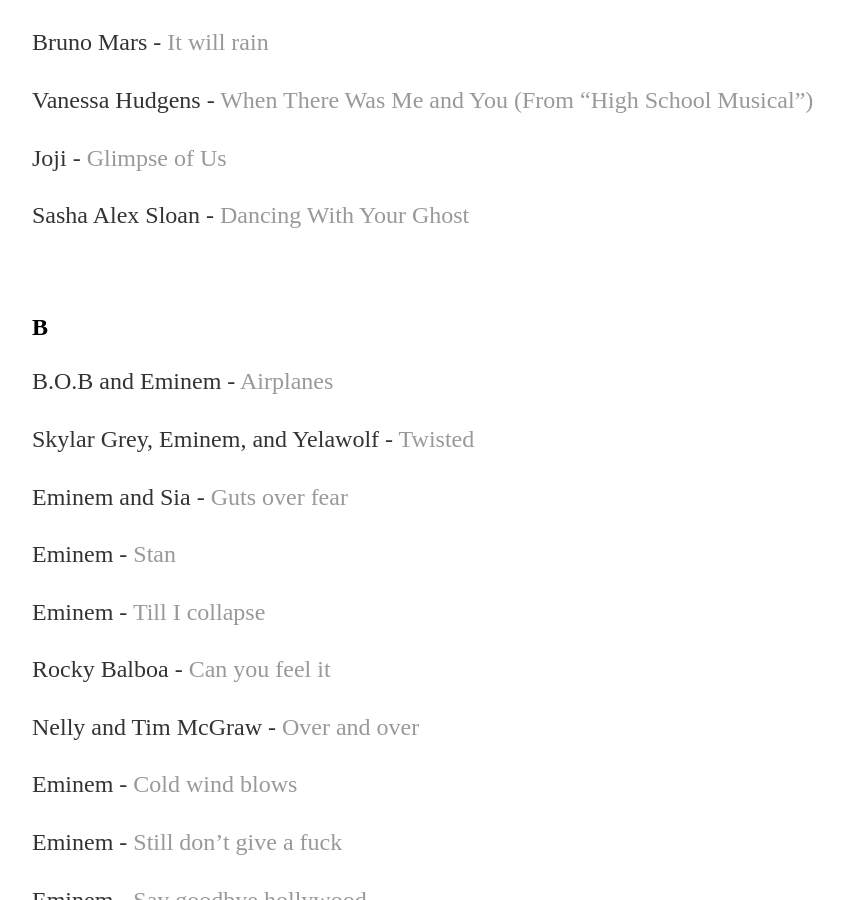
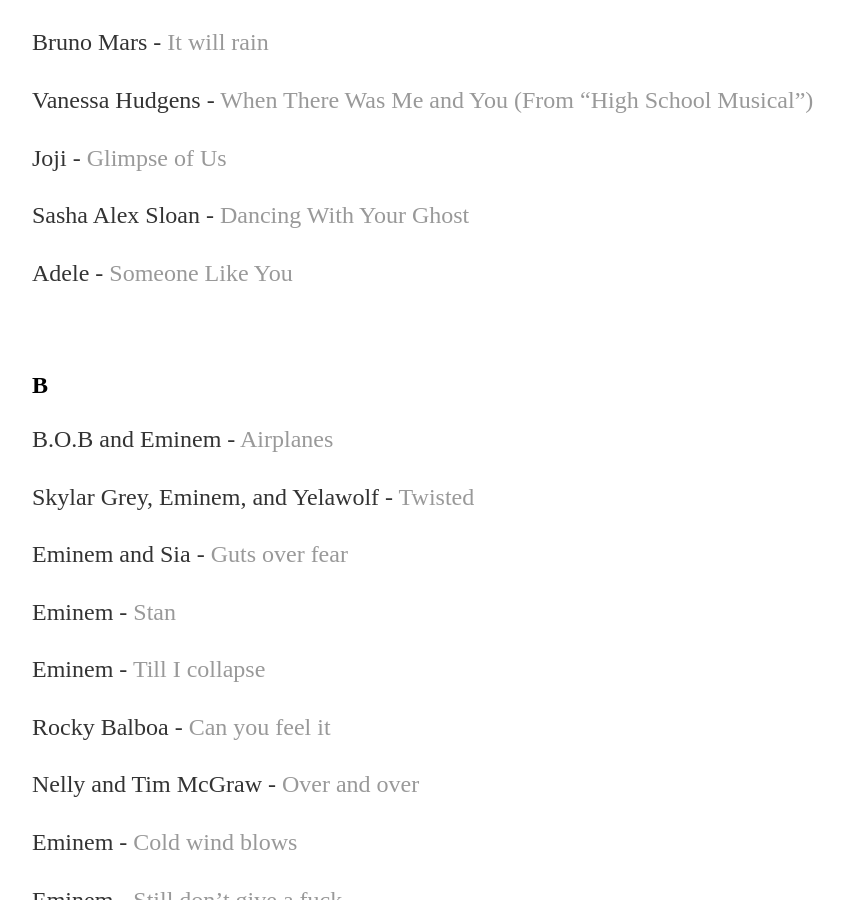
Before and after one commit to yjkweon24/yjkweon24.github.io, a Jekyll site: the page built from _posts/2018-10-23-songs-that-i-love.md, in a window 1280 px wide and 900 px high, scrolled down 3019 px. Shown: the whole window, without its empty margins (160-1004 px from the left). Built offline with Jekyll 4.4.1, drawn with Linux system fonts in a browser that asks for light colours.

Commit message:
Update 2018-10-23-songs-that-i-love.md

```diff
--- a/_posts/2018-10-23-songs-that-i-love.md
+++ b/_posts/2018-10-23-songs-that-i-love.md
@@ -102,6 +102,8 @@
 Joji - [Glimpse of Us](https://youtu.be/Y7LuK1cbLK8)
 
 Sasha Alex Sloan - [Dancing With Your Ghost](https://www.youtube.com/watch?v=Qzc_aX8c8g4)
+
+Adele - [Someone Like You](https://youtu.be/hLQl3WQQoQ0)
 
 <br>
 
```
